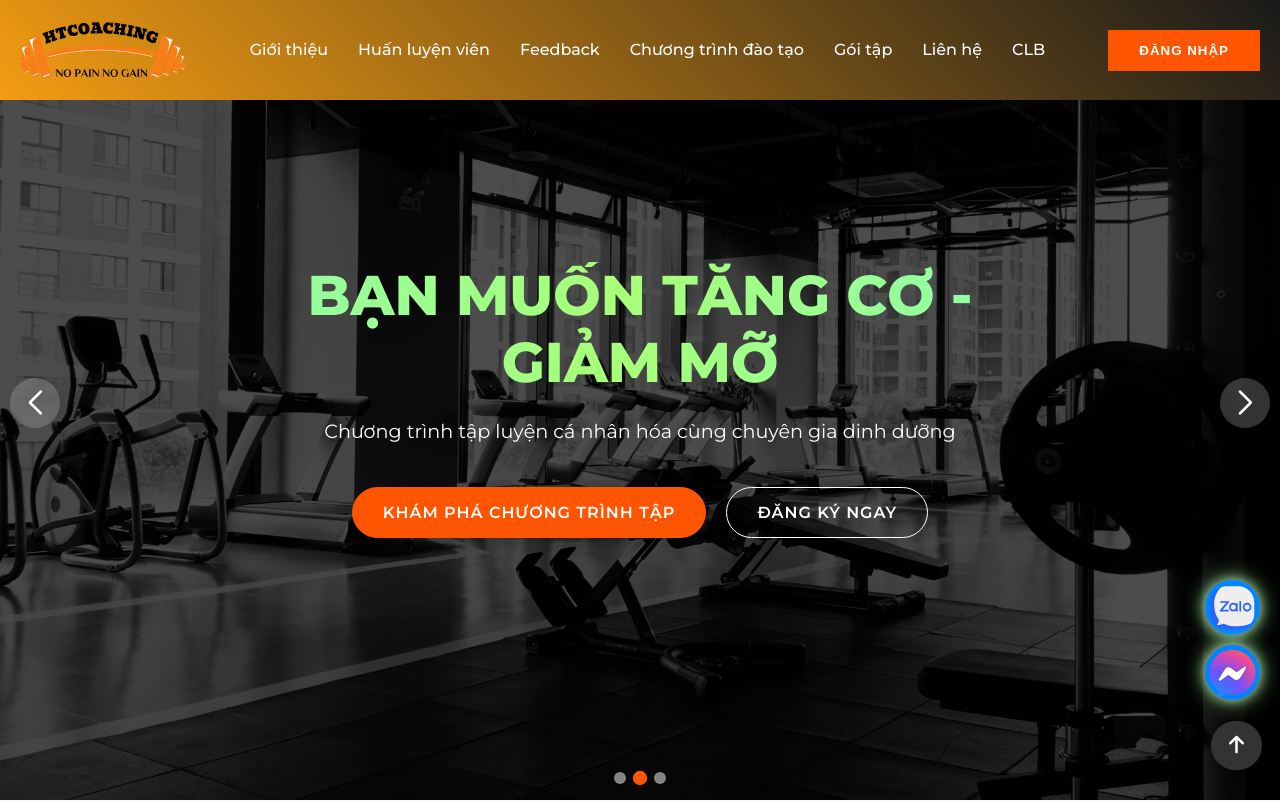
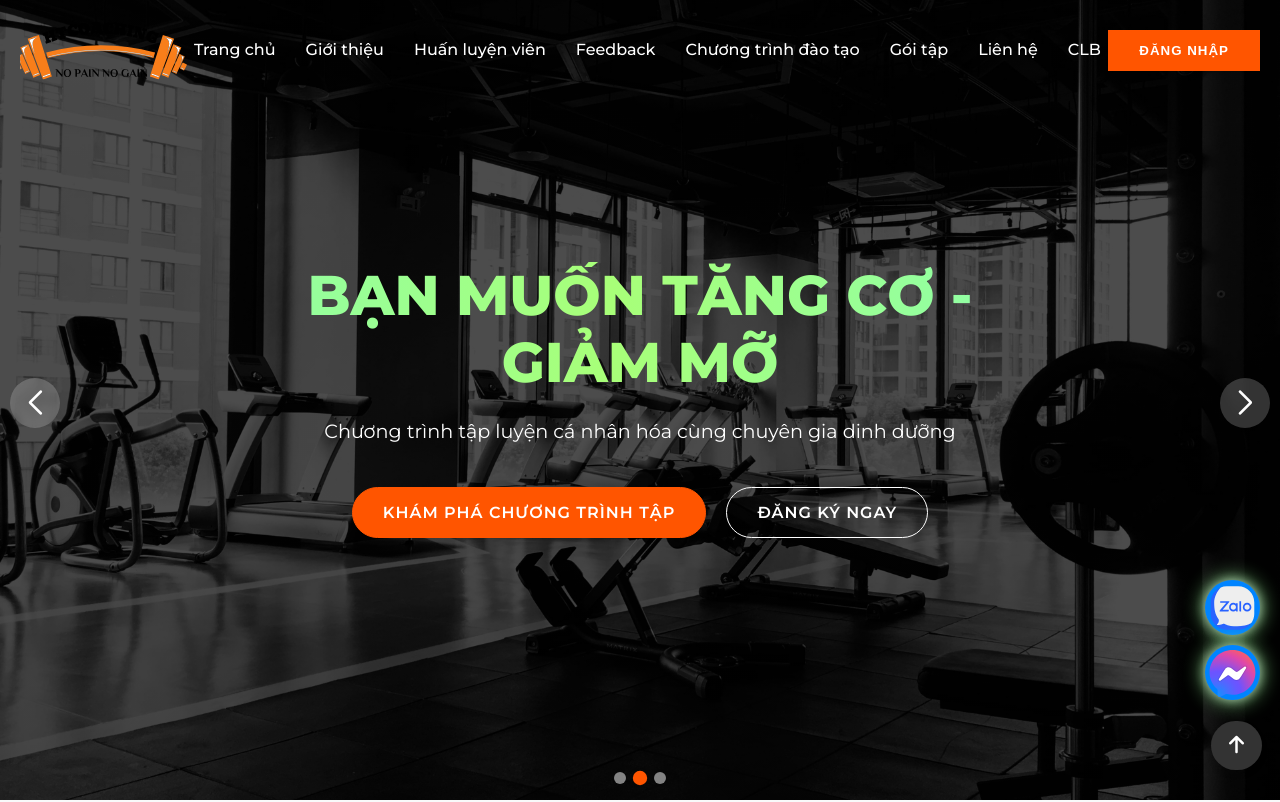
Before and after one commit to ThienAress/htcoaching, a React (Vite) app in the folder my-create-app/: page / in a window 1280 px wide. Shown: the top 802 px of the page. Built offline with nearby package versions, Linux system fonts and the light colour scheme; no server answers.

Commit message:
fix user login

```diff
--- a/my-create-app/src/App.jsx
+++ b/my-create-app/src/App.jsx
@@ -17,7 +17,6 @@ import RegisterPage from "./Pages/RegisterPage/RegisterPage";
 import PaymentPage from "./Pages/PaymentPage/PaymentPage";
 import TdeeCalculator from "./Pages/TdeeCalculator/TdeeCalculator";
 import Club from "./Pages/Club/Club";
-import User from "./Pages/User/User";
 
 function App() {
   return (
@@ -39,7 +38,6 @@ function App() {
             <Footer />
             <ChatIcons />
             <ScrollToTop />
-            <User />
           </>
         }
       />
--- a/my-create-app/src/Pages/User/User.css
+++ b/my-create-app/src/Pages/User/User.css
@@ -1,4 +1,5 @@
 .user-control {
+  position: relative;
   z-index: 9999;
 }
 
@@ -42,7 +43,7 @@
 /* Dropdown menu */
 .dropdown-menu {
   position: absolute;
-  top: 52px;
+  top: 55px;
   right: 0;
   background: white;
   border-radius: 12px;
--- a/my-create-app/src/Pages/User/User.jsx
+++ b/my-create-app/src/Pages/User/User.jsx
@@ -11,20 +11,26 @@ const User = () => {
   const [isOpen, setIsOpen] = useState(false);
   const [displayName, setDisplayName] = useState("");
   const [uploading, setUploading] = useState(false);
+  const [photoURL, setPhotoURL] = useState("");
 
   useEffect(() => {
-    const fetchDisplayName = async () => {
-      if (user?.providerData[0]?.providerId === "password") {
-        const docRef = doc(db, "usersSignin", user.uid);
-        const docSnap = await getDoc(docRef);
+    const fetchUserInfo = async () => {
+      if (!user) return;
+
+      if (user.providerData[0]?.providerId === "password") {
+        const docSnap = await getDoc(doc(db, "usersSignin", user.uid));
         if (docSnap.exists()) {
-          setDisplayName(docSnap.data().username);
+          const data = docSnap.data();
+          setDisplayName(data.username);
+          setPhotoURL(data.photoURL || user.photoURL || "/default-avatar.png");
         }
       } else {
-        setDisplayName(user.displayName);
+        setDisplayName(user.displayName || "Người dùng");
+        setPhotoURL(user.photoURL || "/default-avatar.png");
       }
     };
-    if (user) fetchDisplayName();
+
+    fetchUserInfo();
   }, [user]);
 
   const handleToggle = () => setIsOpen(!isOpen);
@@ -42,14 +48,19 @@ const User = () => {
       setUploading(true);
       const avatarRef = ref(storage, `avatars/${user.uid}`);
       await uploadBytes(avatarRef, file);
-      const photoURL = await getDownloadURL(avatarRef);
+      const url = await getDownloadURL(avatarRef);
 
-      await updateProfile(user, { photoURL });
-      await updateDoc(doc(db, "usersSignin", user.uid), { photoURL });
+      await updateProfile(user, { photoURL: url });
 
-      window.location.reload(); // Refresh để cập nhật ảnh
+      // Nếu tài khoản thường → cập nhật Firestore
+      if (user.providerData[0]?.providerId === "password") {
+        await updateDoc(doc(db, "usersSignin", user.uid), { photoURL: url });
+      }
+
+      setPhotoURL(url);
+      setIsOpen(false);
     } catch (err) {
-      console.error("Lỗi khi upload avatar:", err);
+      console.error("Lỗi upload avatar:", err);
     } finally {
       setUploading(false);
     }
@@ -60,7 +71,7 @@ const User = () => {
       {user ? (
         <div className="dropdown-wrapper">
           <div className="user-avatar" onClick={handleToggle}>
-            <img src={user.photoURL || "/default-avatar.png"} alt="avatar" />
+            <img src={photoURL} alt="avatar" />
             <i className={`fas fa-chevron-down ${isOpen ? "rotate" : ""}`}></i>
           </div>
           {isOpen && (
--- a/my-create-app/src/components/Header/Header.css
+++ b/my-create-app/src/components/Header/Header.css
@@ -6,7 +6,6 @@
   height: 100px;
   overflow-x: hidden;
   box-shadow: none;
-  background: linear-gradient(45deg, #f39c12, #1a1a1a);
 }
 
 .header.scrolled {
@@ -36,6 +35,7 @@
 
 .navbar {
   display: flex;
+  transition: var(--transition);
 }
 
 .navbar ul {
@@ -108,3 +108,25 @@
 .menu-user {
   margin-top: 20px;
 }
+
+body.menu-open {
+  overflow: hidden;
+}
+
+/* Điều chỉnh dropdown user */
+.desktop-user .dropdown-menu {
+  position: fixed;
+  top: 90px;
+  right: 270px;
+  z-index: 1001;
+}
+
+.mobile-user .dropdown-menu {
+  position: static;
+  width: 100%;
+}
+
+/* Đảm bảo dropdown không bị ẩn sau các phần tử khác */
+.user-control {
+  z-index: 1001;
+}
--- a/my-create-app/src/components/Header/Header.jsx
+++ b/my-create-app/src/components/Header/Header.jsx
@@ -1,4 +1,4 @@
-import { useState, useEffect } from "react";
+import { useState, useEffect, useRef } from "react";
 import { Link } from "react-router-dom";
 import User from "../../Pages/User/User";
 import "./Header.css";
@@ -6,58 +6,126 @@ import "./Header.css";
 function Header() {
   const [menuOpen, setMenuOpen] = useState(false);
   const [isScrolled, setIsScrolled] = useState(false);
+  const headerRef = useRef(null);
+  const lastScrollY = useRef(0);
 
   useEffect(() => {
     const handleScroll = () => {
-      setIsScrolled(window.scrollY > 0);
+      const currentScrollY = window.scrollY;
+
+      // Kiểm tra scroll direction
+      if (Math.abs(currentScrollY - lastScrollY.current) > 50) {
+        // Ngưỡng scroll
+        if (currentScrollY > lastScrollY.current && menuOpen) {
+          // Scroll xuống và menu đang mở -> đóng menu
+          setMenuOpen(false);
+        }
+        lastScrollY.current = currentScrollY;
+      }
+
+      setIsScrolled(currentScrollY > 0);
     };
-    window.addEventListener("scroll", handleScroll);
+
+    window.addEventListener("scroll", handleScroll, { passive: true });
     return () => window.removeEventListener("scroll", handleScroll);
+  }, [menuOpen]); // Thêm menuOpen vào dependencies
+
+  // Đóng menu khi click ra ngoài
+  useEffect(() => {
+    const handleClickOutside = (event) => {
+      if (headerRef.current && !headerRef.current.contains(event.target)) {
+        setMenuOpen(false);
+      }
+    };
+
+    document.addEventListener("mousedown", handleClickOutside);
+    return () => document.removeEventListener("mousedown", handleClickOutside);
   }, []);
+
+  // Thêm hiệu ứng khi mở menu mobile
+  useEffect(() => {
+    if (menuOpen) {
+      document.body.style.overflow = "hidden";
+    } else {
+      document.body.style.overflow = "";
+    }
+
+    return () => {
+      document.body.style.overflow = "";
+    };
+  }, [menuOpen]);
+
   return (
-    <header className={`header ${isScrolled ? "scrolled" : ""}`}>
+    <header
+      ref={headerRef}
+      className={`header ${isScrolled ? "scrolled" : ""} ${
+        menuOpen ? "menu-open" : ""
+      }`}
+    >
       <div className="header-section">
-        <Link to="/" className="logo">
+        <Link to="/" className="logo" onClick={() => setMenuOpen(false)}>
           <img src="/images/logo.svg" alt="HT Coaching" />
         </Link>
 
         <nav className={`navbar ${menuOpen ? "active" : ""}`}>
           <ul>
             <li>
-              <a href="#about">Giới thiệu</a>
+              <a href="/" onClick={() => setMenuOpen(false)}>
+                Trang chủ
+              </a>
             </li>
             <li>
-              <a href="#trainers">Huấn luyện viên</a>
+              <a href="#about" onClick={() => setMenuOpen(false)}>
+                Giới thiệu
+              </a>
             </li>
             <li>
-              <a href="#customer">Feedback</a>
+              <a href="#trainers" onClick={() => setMenuOpen(false)}>
+                Huấn luyện viên
+              </a>
             </li>
             <li>
-              <a href="#classes">Chương trình đào tạo</a>
+              <a href="#customer" onClick={() => setMenuOpen(false)}>
+                Feedback
+              </a>
             </li>
             <li>
-              <a href="#pricing">Gói tập</a>
+              <a href="#classes" onClick={() => setMenuOpen(false)}>
+                Chương trình đào tạo
+              </a>
             </li>
             <li>
-              <a href="#contact">Liên hệ</a>
+              <a href="#pricing" onClick={() => setMenuOpen(false)}>
+                Gói tập
+              </a>
             </li>
             <li>
-              <Link to="/club">CLB</Link>
+              <a href="#contact" onClick={() => setMenuOpen(false)}>
+                Liên hệ
+              </a>
+            </li>
+            <li>
+              <Link to="/club" onClick={() => setMenuOpen(false)}>
+                CLB
+              </Link>
             </li>
           </ul>
-          {/* Hiển thị User component trong menu di động */}
+
           <div className="mobile-user">
-            <User />
+            <User onToggle={() => setMenuOpen(false)} />
           </div>
         </nav>
 
-        {/* Hiển thị User component ở chế độ desktop */}
         <div className="desktop-user">
           <User />
         </div>
 
-        <div className="menu-toggle" onClick={() => setMenuOpen(!menuOpen)}>
-          <i className="fas fa-bars"></i>
+        <div
+          className="menu-toggle"
+          onClick={() => setMenuOpen(!menuOpen)}
+          aria-label={menuOpen ? "Đóng menu" : "Mở menu"}
+        >
+          <i className={`fas ${menuOpen ? "fa-times" : "fa-bars"}`}></i>
         </div>
       </div>
     </header>
```
